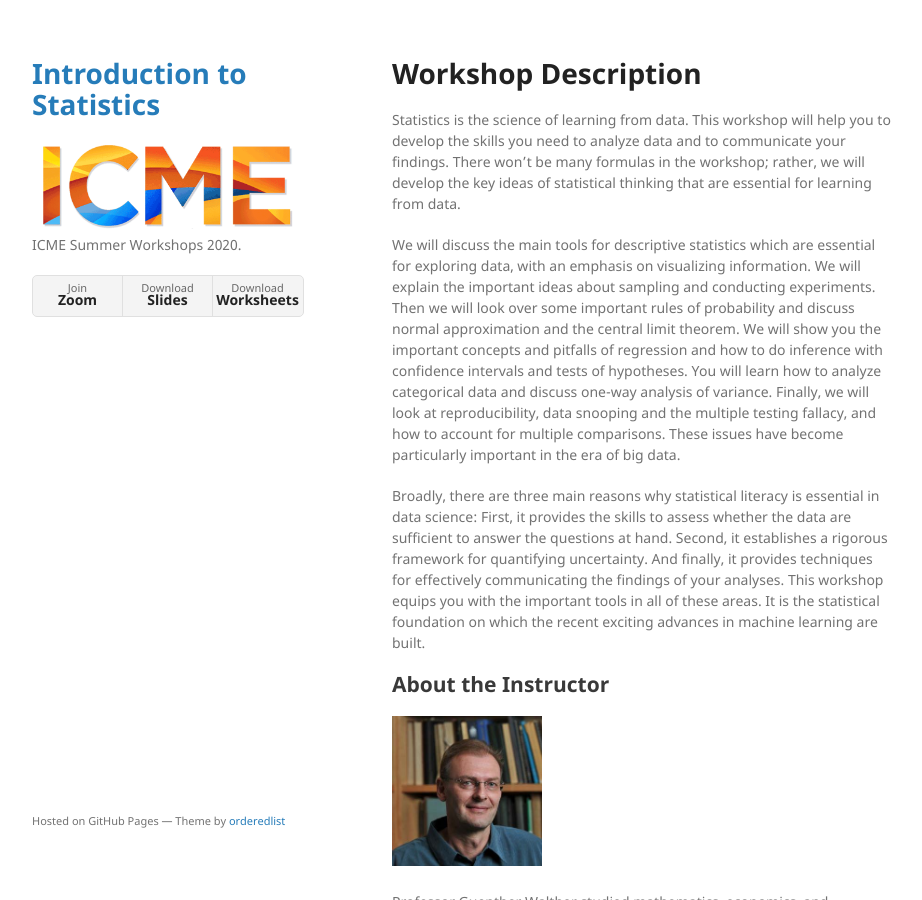
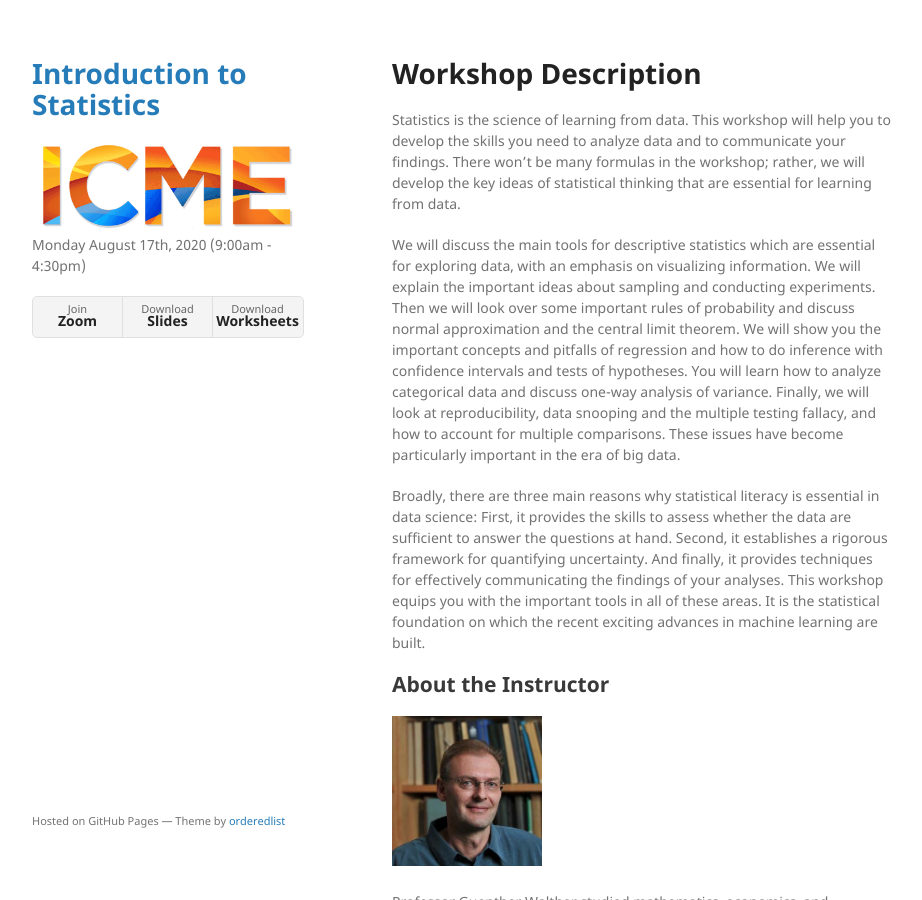
Before and after one commit to danielkunin/icme-statistics, a Jekyll site: the page built from index.md, in a window 1280 px wide and 900 px high. Shown: the whole window, without its empty margins (178-1100 px from the left). Built offline with Jekyll 4.4.1, drawn with Linux system fonts in a browser that asks for light colours; our own code applies the rules of GitHub Pages for plain Markdown files.

Commit message:
Update _config.yml

```diff
--- a/_config.yml
+++ b/_config.yml
@@ -1,6 +1,6 @@
 title: Introduction to Statistics
 logo: /assets/img/logo.gif
-description: ICME Summer Workshops 2020.
+description: Monday August 17th, 2020 (9:00am - 4:30pm)
 show_downloads: true
 google_analytics:
 theme: jekyll-theme-minimal
```
